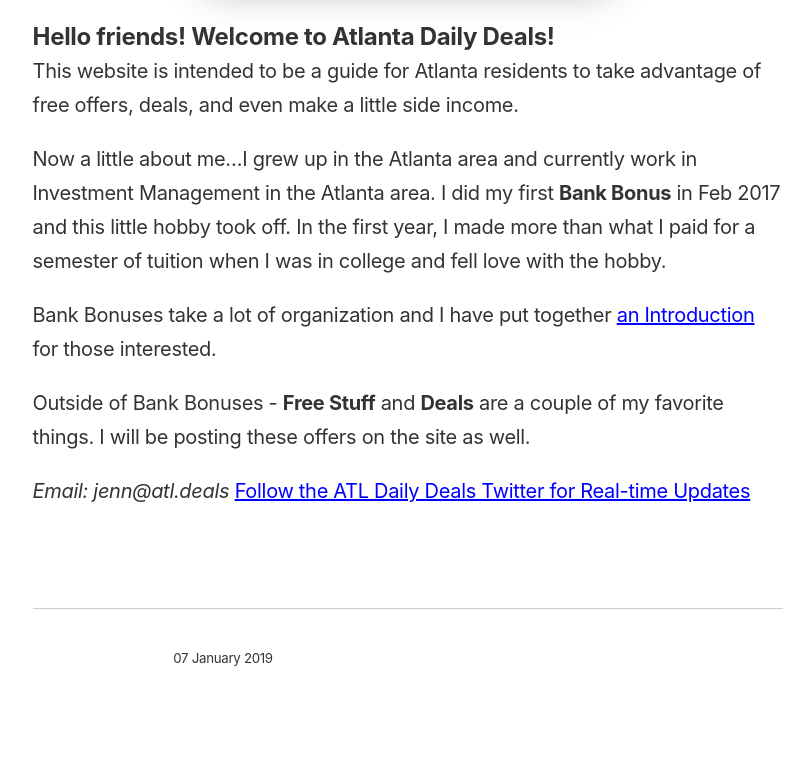
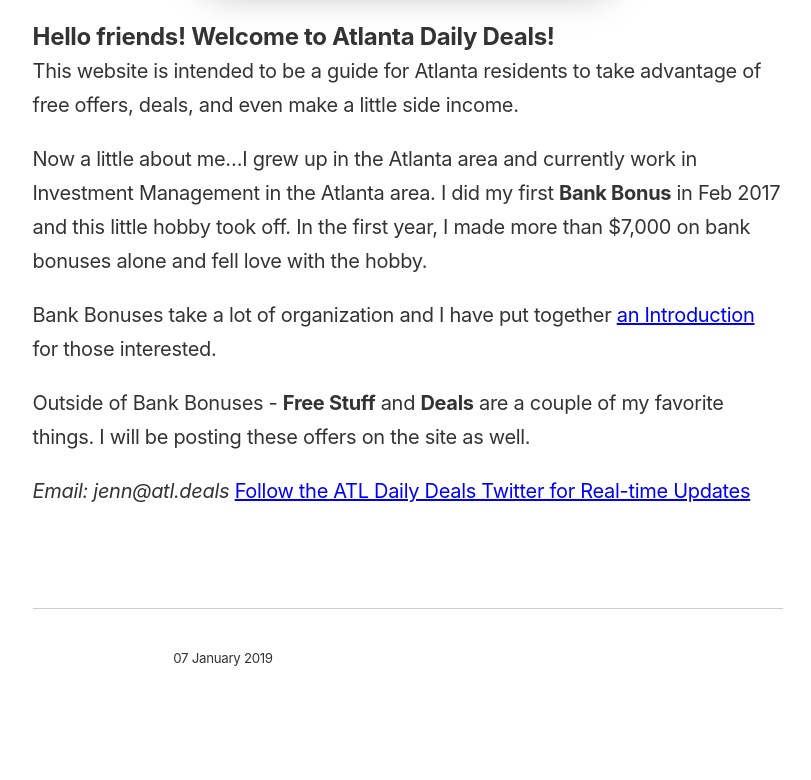
Before and after one commit to ohiosveryown/atldeals, a Jekyll site: the page built from _posts/2019-01-10-post-one.markdown, in a window 1280 px wide. Shown: the part 653-1433 px from the top of the page, without its empty margins (232-1043 px from the left). Built offline with Jekyll 4.4.1, drawn with Linux system fonts in a browser that asks for light colours.

Commit message:
Updated Post One

```diff
--- a/_posts/2019-01-10-post-one.markdown
+++ b/_posts/2019-01-10-post-one.markdown
@@ -15,11 +15,11 @@
 
 This website is intended to be a guide for Atlanta residents to take advantage of free offers, deals, and even make a little side income.
 
-Now a little about me...I grew up in the Atlanta area and currently work in Investment Management in the Atlanta area. I did my first **Bank Bonus** in Feb 2017 and this little hobby took off. In the first year, I made more than what I paid for a semester of tuition when I was in college and fell love with the hobby.
+Now a little about me...I grew up in the Atlanta area and currently work in Investment Management in the Atlanta area. I did my first **Bank Bonus** in Feb 2017 and this little hobby took off. In the first year, I made more than $7,000 on bank bonuses alone and fell love with the hobby.
 
 Bank Bonuses take a lot of organization and I have put together [an Introduction](https://atl.deals/blog/new/2019/01/11/introduction-to-bank-bonuses-and-more.html) for those interested.
 
 Outside of Bank Bonuses - **Free Stuff** and **Deals** are a couple of my favorite things. I will be posting these offers on the site as well.
 
 *Email: jenn@atl.deals*
-[Follow the ATL Daily Deals Twitter for Real-time Updates](https://twitter.com/atldailydeals1)
+[Follow the ATL Daily Deals Twitter for Real-time Updates](https://twitter.com/atl_dealss)
```
